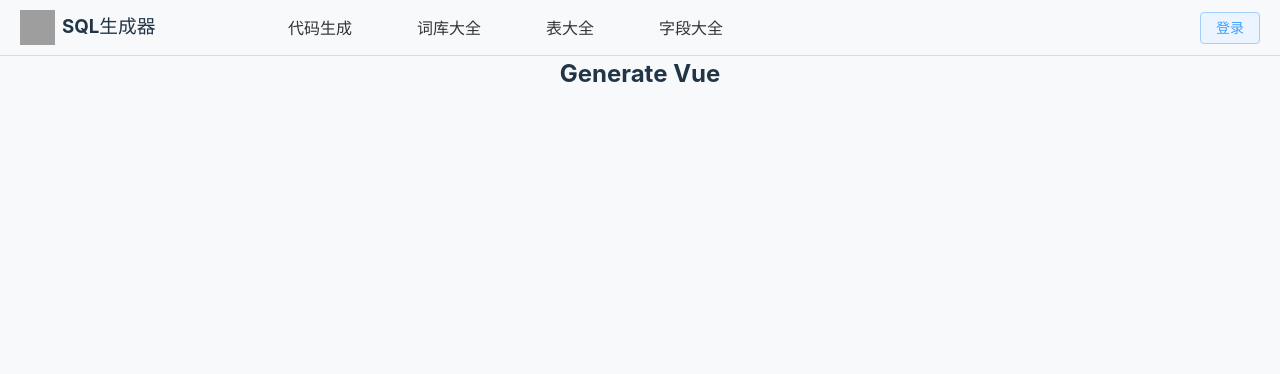
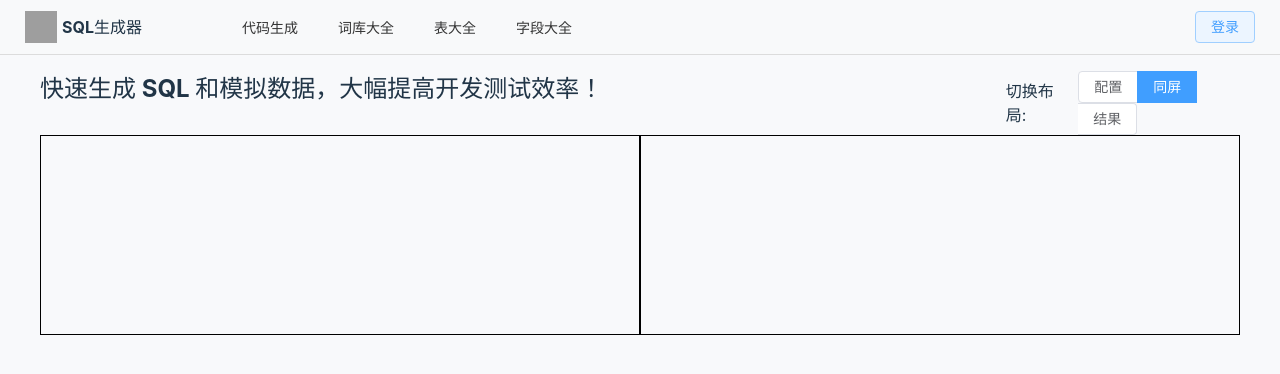
Before and after one commit to LXRL/sql-generate-frontend, a Vue app: page /#/generate in a window 1280 px wide. Shown: the top 374 px of the page. Built offline with nearby package versions, Linux system fonts and the light colour scheme; grey boxes are pictures that could not be loaded.

Commit message:
feat:infoAll组件,完成页面功能区布局

```diff
--- a/components.d.ts
+++ b/components.d.ts
@@ -8,8 +8,13 @@ export {}
 declare module 'vue' {
   export interface GlobalComponents {
     ElButton: typeof import('element-plus/es')['ElButton']
+    ElCol: typeof import('element-plus/es')['ElCol']
+    ElRadioButton: typeof import('element-plus/es')['ElRadioButton']
+    ElRadioGroup: typeof import('element-plus/es')['ElRadioGroup']
+    ElRow: typeof import('element-plus/es')['ElRow']
     HeaderApp: typeof import('./src/components/headerApp.vue')['default']
     HelloWorld: typeof import('./src/components/HelloWorld.vue')['default']
+    InfoAll: typeof import('./src/components/infoAll.vue')['default']
     RouterLink: typeof import('vue-router')['RouterLink']
     RouterView: typeof import('vue-router')['RouterView']
   }
--- a/src/assets/css/reset.css
+++ b/src/assets/css/reset.css
@@ -13,6 +13,7 @@ a,
 
 #app {
     max-width: 1920px;
+    text-align: left;
 }
 
 body {
--- a/src/components/headerApp.vue
+++ b/src/components/headerApp.vue
@@ -3,29 +3,29 @@ import { ref } from 'vue';
 import { useRouter } from 'vue-router'
 
 // navigation
-const navList = ref<{name:string;path:string}[]>([
+const navList = ref<{ name: string; path: string }[]>([
     {
-        name:'代码生成',
-        path:'/generate'
+        name: '代码生成',
+        path: '/generate'
     },
     {
-        name:'词库大全',
-        path:'/lexicon'
+        name: '词库大全',
+        path: '/lexicon'
     },
     {
-        name:'表大全',
-        path:'/table'
+        name: '表大全',
+        path: '/table'
     },
     {
-        name:'字段大全',
-        path:'/fields'
+        name: '字段大全',
+        path: '/fields'
     },
 ])
 // active 样式判断
-const navCurrent=ref<number>(0)
+const navCurrent = ref<number>(0)
 // router.push
-const router=useRouter()
-const navClick=(path)=>{
+const router = useRouter()
+const navClick = (path: string) => {
     router.push(path)
 }
 
@@ -35,12 +35,12 @@ const navClick=(path)=>{
     <div class="header">
         <div class="logo">
             <img src="assets/images/logo.png" alt="">
-            <h3>SQL生成器</h3>
+            <h4>SQL生成器</h4>
         </div>
         <div class="navigation">
-            <template v-for="(item,index) in navList" :key="index">
-                <div :class="{ active : navCurrent === index }" @click="(navCurrent = index, navClick(item.path))">
-                {{ item.name }}</div>
+            <template v-for="(item, index) in navList" :key="index">
+                <div :class="{ active: navCurrent === index }" @click="(navCurrent = index, navClick(item.path))">
+                    {{ item.name }}</div>
             </template>
         </div>
         <div class="login">
@@ -52,36 +52,39 @@ const navClick=(path)=>{
 <style lang="less" scoped>
 .header {
     width: 100%;
+    height: 55px;
     display: flex;
     border-bottom: 1px solid var(--underline-border-color);
     align-items: center;
-    padding: 10px 20px;
+    padding: 0px 25px;
     box-sizing: border-box;
     background-color: #F8F9FA;
 
     .logo {
         display: flex;
         align-items: center;
-        margin-right: 100px;
+        margin-right: 80px;
 
         img {
-            width: 35px;
-            height: 35px;
-            margin-right: 7px;
+            width: 32px;
+            height: 32px;
+            margin-right: 5px;
         }
     }
 
     .navigation {
         display: flex;
-        width: 500px;
+        width: 370px;
         justify-content: space-around;
         color: #333;
-        font-size: 16px;
+        font-size: 14px;
         cursor: pointer;
-        .active{
+
+        .active {
             font-weight: 700;
         }
     }
+
     .login {
         margin-left: auto;
     }
--- /dev/null
+++ b/src/components/infoAll.vue
@@ -0,0 +1,91 @@
+<script setup lang="ts">
+import { ref } from 'vue'
+// 获取父组件值
+const props = defineProps({
+    title: {
+        type: String,
+        default: ''
+    }
+})
+
+// 单选框值
+const selectRadio = ref<string>('同屏')
+</script>
+
+<template>
+    <div class="info">
+        <!-- title -->
+        <div class="title">
+            <el-row :gutter="20">
+                <!-- title -->
+                <el-col :span="19">
+                    <h2>{{ title }}</h2>
+                </el-col>
+                <!-- selectRadio -->
+                <el-col class="select" :span="5">
+                    <span>切换布局:</span>
+                    <el-radio-group v-model="selectRadio">
+                        <el-radio-button label="配置" value="配置" />
+                        <el-radio-button label="同屏" value="同屏" />
+                        <el-radio-button label="结果" value="结果" />
+                    </el-radio-group>
+                </el-col>
+            </el-row>
+        </div>
+
+        <!-- feature -->
+        <div class="feature">
+            <!-- 配置 -->
+            <div class="half">
+                <el-row v-if="selectRadio != '结果'">
+                    <el-col :span="selectRadio === '配置' || selectRadio === '结果' ? 24 : 12">
+                        <slot name="conditions"></slot>
+                    </el-col>
+                    <el-col :span="selectRadio === '配置' || selectRadio === '结果' ? 24 : 12">
+                        <slot name="result"></slot>
+                    </el-col>
+                </el-row>
+
+                <el-row v-else>
+                    <el-col :span="24">
+                        <slot name="result"></slot>
+                    </el-col>
+                    <el-col :span="24">
+                        <slot name="conditions"></slot>
+                    </el-col>
+                </el-row>
+
+            </div>
+        </div>
+    </div>
+</template>
+
+
+<style lang="less" scoped>
+.info {
+    width: 100%;
+    padding: 16px 40px;
+    box-sizing: border-box;
+
+    .title {
+        .select {
+            display: flex;
+            align-items: center;
+            justify-content: end;
+
+            span {
+                margin-right: 10px;
+            }
+        }
+    }
+
+    .feature {
+        .half {
+            .el-col {
+                height: 200px;
+                border: 1px solid black;
+            }
+        }
+    }
+}
+</style>
--- a/src/view/generate/generate.vue
+++ b/src/view/generate/generate.vue
@@ -1,13 +1,11 @@
 <script setup lang="ts">
+import infoAll from '@/components/infoAll.vue';
+</script>
 
-</script>
 <template>
-<div class="generate">
-<h2>Generate Vue</h2>
-</div>
+    <div class="generate">
+        <infoAll title="快速生成 SQL 和模拟数据，大幅提高开发测试效率！"></infoAll>
+    </div>
 </template>
 
-
-<style lang="less" scoped>
-
-</style>
+<style lang="less" scoped></style>
```
